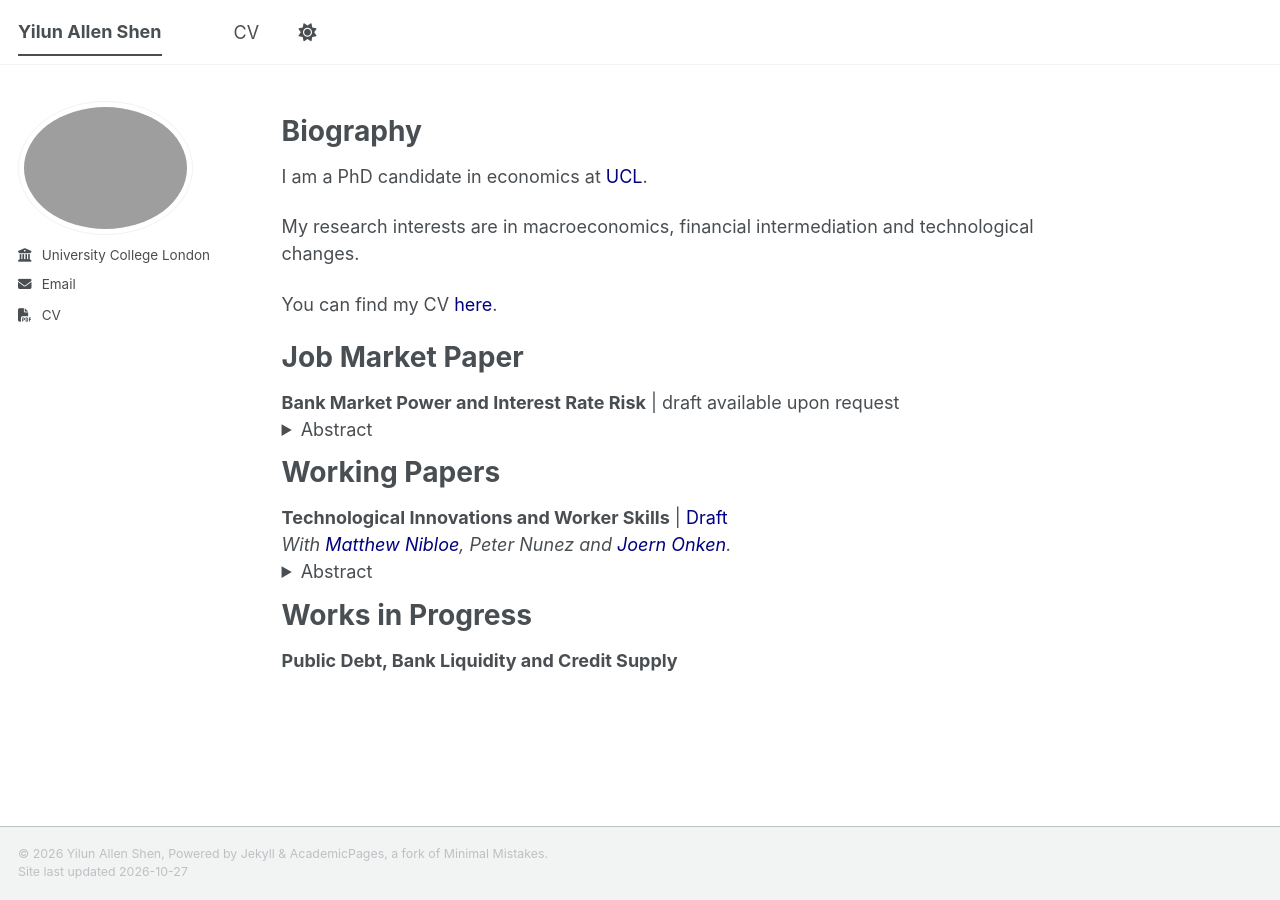
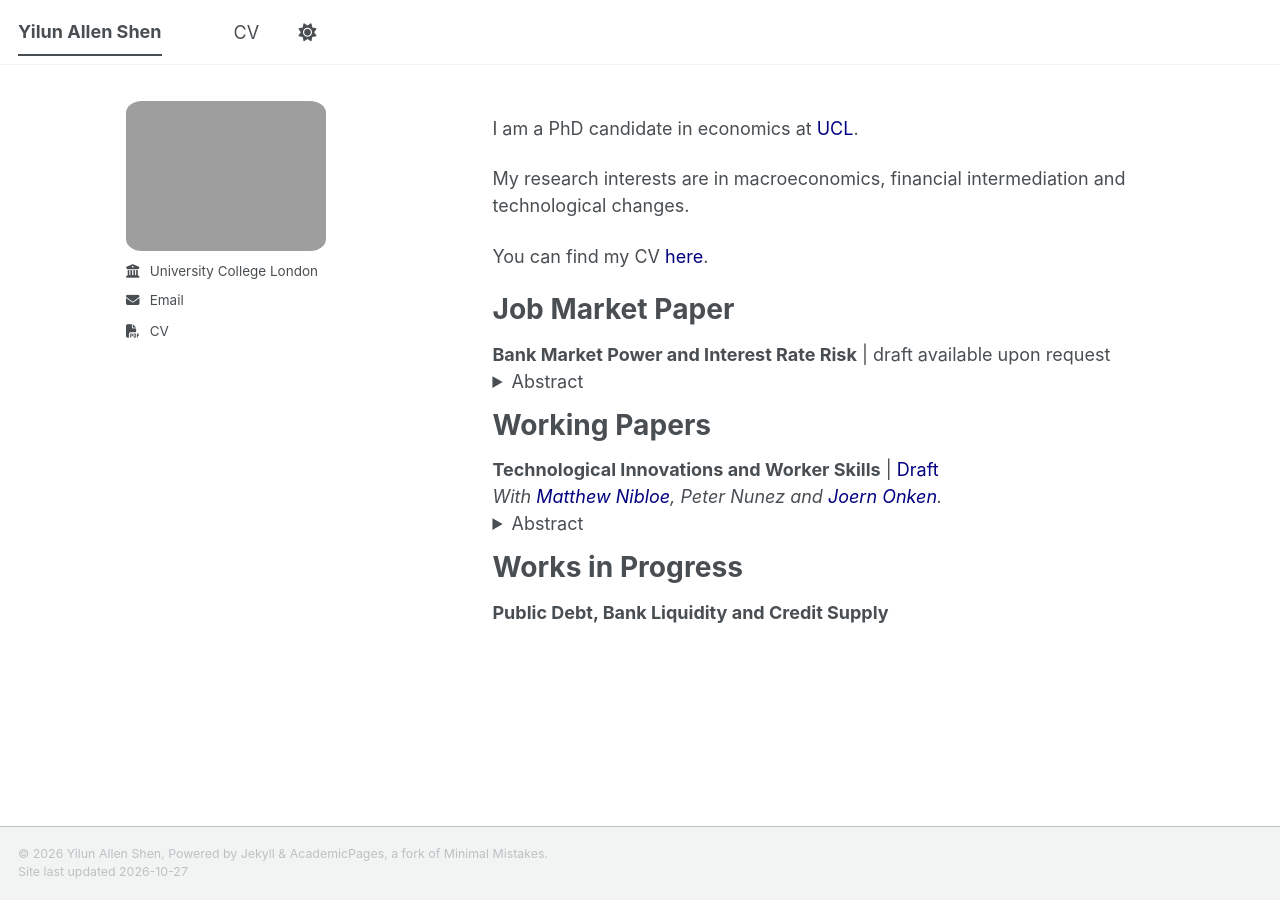
Before and after one commit to yilunallenshen/yilunallenshen.github.io, a Jekyll site: the page built from _pages/about.md, in a window 1280 px wide. Built offline with Jekyll 4.4.1, drawn with Linux system fonts in a browser that asks for light colours; a style sheet for code colours, icons or effects is not loaded.

Commit message:
larger photo

```diff
--- a/_pages/about.md
+++ b/_pages/about.md
@@ -15,9 +15,6 @@ redirect_from:
   click-to-expand abstract. To add a paper, copy one whole block (from the
   opening <p ...> down to the spacer <div>) and edit the text.
 -->
-
-Biography
-======
 
 I am a PhD candidate in economics at [UCL](https://www.ucl.ac.uk/economics/).
 
--- a/assets/css/main.scss
+++ b/assets/css/main.scss
@@ -46,3 +46,55 @@ html:not([data-theme="dark"]) .page__content a:visited {
   color: #000080;
   text-decoration: none;
 }
+/* Custom: profile photo sized and shaped like mattnibloe.com */
+.author__avatar img {
+  max-width: 200px;
+  border-radius: 8%;
+  padding: 0;
+  border: 0;
+}
+
+/* Below the theme's 925px breakpoint the sidebar sits above the content.
+   Show the photo full size and centred instead of as a 36px thumbnail. */
+@media screen and (max-width: 924px) {
+  .author__avatar {
+    display: block;
+    width: 250px;
+    margin: 0 auto;
+  }
+  .author__content {
+    display: block;
+    padding: 0;
+  }
+  .author__urls-wrapper {
+    display: block;
+    width: 250px;
+    margin: 0.75em auto 0;
+    text-align: center;
+  }
+}
+
+/* Custom: wider sidebar and narrower text column, matching mattnibloe.com */
+@media (min-width: 925px) {
+  .sidebar {
+    width: 23.73%;
+    margin-left: 8.47%;
+    margin-right: 1.69%;
+    padding-right: 1rem;
+  }
+  .page {
+    width: 57.63%;
+    float: left;
+    margin-left: 33.9%;
+    margin-right: 1.69%;
+    padding-left: 4.24%;
+    padding-right: 0;
+  }
+}
+@media (min-width: 1280px) {
+  .sidebar {
+    max-width: 304px;
+    margin-left: 108px;
+    padding-right: 1rem;
+  }
+}
```
Also changed, not shown: 1 other file.
